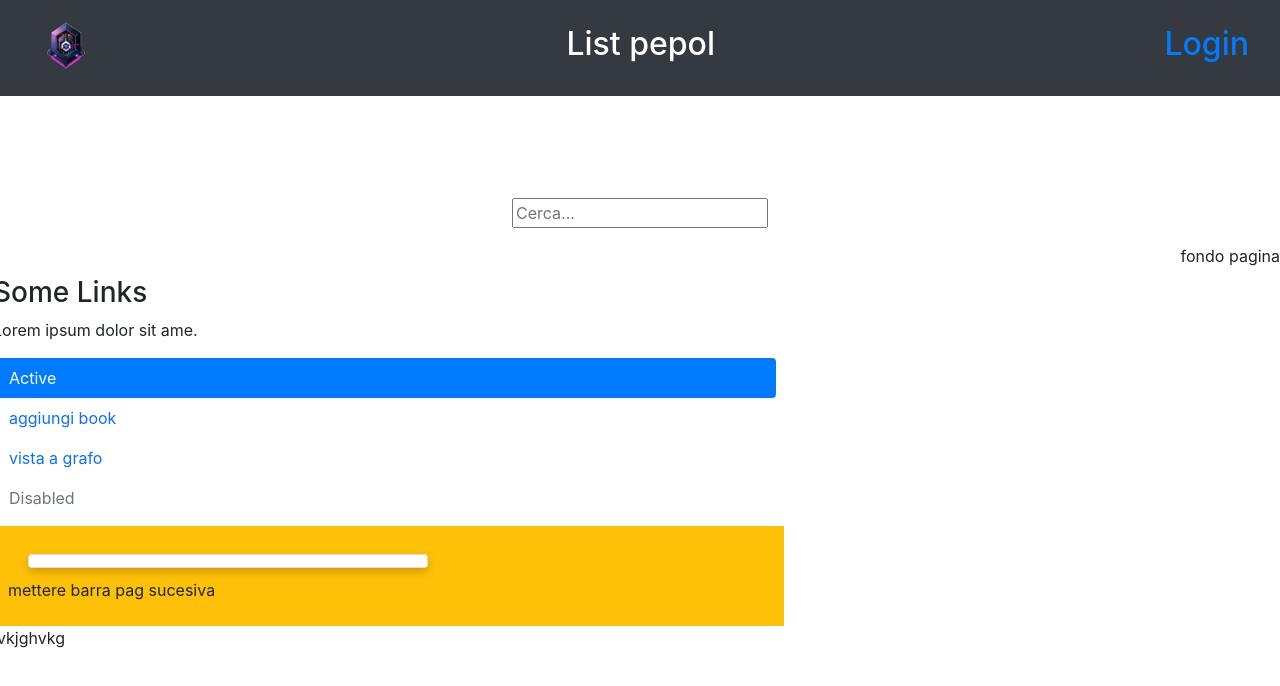
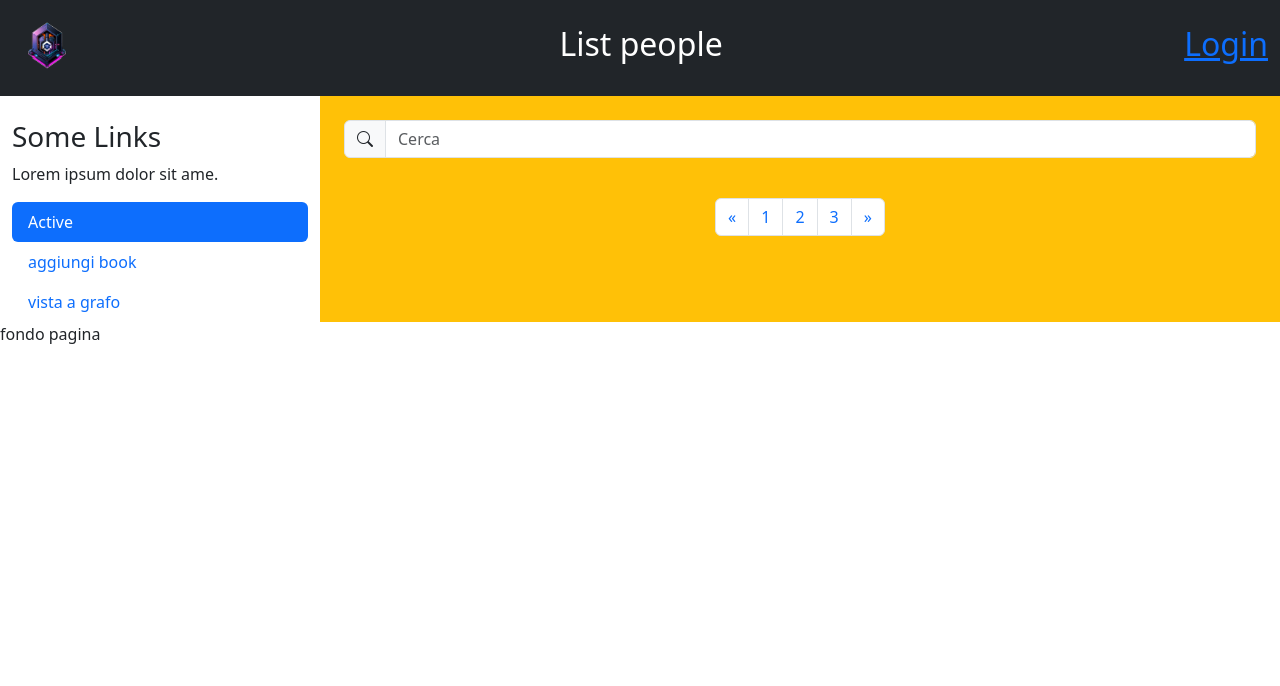
Before and after one commit to xpulvi/cpb_htm, a website: page lista_person/list_pepol.html in a window 1280 px wide. Drawn offline with nearby package versions, Linux system fonts and the light colour scheme; no server answers.

Commit message:
fix css list_pepol html

```diff
--- a/add_it/logic_ad_pepol.js
+++ b/add_it/logic_ad_pepol.js
@@ -2,6 +2,7 @@ function submitForm() {
     const form = document.getElementById('json_ad_pepol');
     const formData = new FormData(form);
 
+    console.log(formData);
     fetch('http://localhost:8080/person/insert', {
         method: 'POST',
         body: formData
--- a/lista_person/card_stayl.css
+++ b/lista_person/card_stayl.css
@@ -31,10 +31,9 @@
     margin-bottom: 1.25rem;
   }
 
-  /* Stili per il link nella carta */
+  /* Stili per il link nella card */
   .card-link {
     text-decoration: none;
-    color: #fff;
   }
 
   /* Stili per il pulsante nella carta */
--- a/lista_person/list_pepol.html
+++ b/lista_person/list_pepol.html
@@ -8,15 +8,16 @@
         <meta name="description" content="">
         <meta name="viewport" content="width=device-width, initial-scale=1">
         <link rel="icon" href="/imgini/logo_cpb_v02.png" type="image/x-icon">
+        <link href="https://cdn.jsdelivr.net/npm/bootstrap@5.3.3/dist/css/bootstrap.min.css" rel="stylesheet">
+        <link rel="stylesheet" href="https://cdn.jsdelivr.net/npm/bootstrap-icons@1.11.3/font/bootstrap-icons.min.css">
         <link rel="stylesheet" href="card_stayl.css">
-        <link href="https://cdn.jsdelivr.net/npm/bootstrap@5.3.3/dist/css/bootstrap.min.css" rel="stylesheet">
-        <link href="https://stackpath.bootstrapcdn.com/bootstrap/4.5.2/css/bootstrap.min.css" rel="stylesheet">
         <link rel="stylesheet" href="/imgini/logo_stayl.css">
-        <script src="https://cdn.jsdelivr.net/npm/bootstrap@5.3.3/dist/js/bootstrap.bundle.min.js"></script>
         <script src="greafica_list_person.js"></script>
         <script src="logic_list_pepol.js"></script>
+
     </head>
     <body>
+      <header>
 
         <nav class="navbar navbar-expand-sm bg-dark navbar-dark">
           <div class="container-fluid">
@@ -25,30 +26,20 @@
 
             </a>
 
-          <h2 class="text-white">List pepol</h2>
+            <h2 class="text-white">List people</h2>
             <h2 class=" text-white"><a href="login/login.html">Login</a></h2>
 
             </div>
         </nav>
+      </header>
 
-        <center>
-            <h2 class="col p-3 bg-primzxary  text-white">List people</h2>
-        </center>
-
-            <center>
-
-                <br>
-            <input type="text" id="search-bar" oninput="searchFunction()" placeholder="Cerca...">
-            <ul id="search-results">
-
-            </center>
-
-           <div id="contenitore">
-
-                <div class="d-flex justify-content-between mb-3">
+      <main>
+        <div class="container-fluid" id="contenitore">
+          <div class="row">
+          </div>
 
           <div class="row">
-                        <div class="p-2 ">
+            <div class="col-12 col-md-3">
 
               <h3 class="mt-4">Some Links</h3>
               <p>Lorem ipsum dolor sit ame.</p>
@@ -62,44 +53,51 @@
                 <li class="nav-item">
                   <a class="nav-link" href="/grafo/viue_graph.html">vista a grafo</a>
                 </li>
-                            <li class="nav-item">
-                              <a class="nav-link disabled" href="#">Disabled</a>
-                            </li>
               </ul>
               <hr class="d-sm-none">
             </div>
-
-
-
-
-                    <div class="p-2 bg-warning flex-fill ms-auto">
-
-
-                        <div class="container mt-3">
-                          <div class="card" style="width:400px">
-
-
-                              <div class="card-title" id="person-list"> </div>
+            <div class="col-12 col-md-9 bg-warning ms-auto" >
+              <div class="container">
+                <div class="row">
+                  <div class="col-12 my-4">
+                    <div class="input-group mb-3">
+                      <span class="input-group-text"><i class="bi bi-search"></i></span>
+                      <input type="text" class="form-control" placeholder="Cerca"  id="search-bar" oninput="searchFunction()">
+                    </div>
+                    <ul id="search-results"></ul>
+                  </div>
+                  <div class="col-12" id="person-list"></div>
+                  <div class="col-12">
+                    <nav class="d-flex justify-content-center" aria-label="People list page navigator">
+                      <ul class="pagination">
+                        <li class="page-item">
+                          <a class="page-link" href="#" aria-label="Previous">
+                            <span aria-hidden="true">&laquo;</span>
+                          </a>
+                        </li>
+                        <li class="page-item"><a class="page-link" href="#">1</a></li>
+                        <li class="page-item"><a class="page-link" href="#">2</a></li>
+                        <li class="page-item"><a class="page-link" href="#">3</a></li>
+                        <li class="page-item">
+                          <a class="page-link" href="#" aria-label="Next">
+                            <span aria-hidden="true">&raquo;</span>
+                          </a>
+                        </li>
+                      </ul>
+                    </nav>
+                  </div>
+                </div>
+              </div>
 
             </div>
 
-                        <div>
-                          <p>mettere barra pag sucesiva</p>
           </div>
         </div>
-                </div>
-                <p>vkjghvkg</p>
-           </div>
-
-
+      </main>
       <footer>
           <p> fondo pagina</p>
       </footer>
 
-
-
-
-        <script src="logic_list_pepol.js"></script>
-
+      <script src="https://cdn.jsdelivr.net/npm/bootstrap@5.3.3/dist/js/bootstrap.bundle.min.js"></script>
     </body>
 </html>
--- a/lista_person/logic_list_pepol.js
+++ b/lista_person/logic_list_pepol.js
@@ -56,15 +56,21 @@ function searchFunction() {
     const age = user.age_at_death === 1000 ? '' : user.age_at_death; // "∞" per indicare età infinita
     // non tocare gli ` apici
     card.innerHTML = `
-
-      <center> <img src="/imeg/icons8-user-96.png" alt="" width="90" height="100"> </center>
-      <h2>${fullName}</h2>
-      <p><strong>Description:</strong> ${user.descriptib_name}</p>
-      <p><strong>Nickname:</strong> ${user.nickname} ${nickname}</p>
-      <p><strong>Age at Death:</strong> ${age}</p>
-      <p><strong>Work:</strong> ${user.work}</p>
-      <p><strong>Wealthy:</strong> ${user.and_wealthy}</p>
-      <a href="/profilo_personagio/profilo.html" class="btn btn-primary">See Profile</a>
+        <img src="/imeg/icons8-user-96.png" class="card-img-top mx-auto mt-3" style="max-width:50px;" alt="Picture of ${fullName}">
+        <div class="card-body">
+          <h5 class="card-title">${fullName}</h5>
+          <p class="card-text">Some quick example text to build on the card title and make up the bulk of the card's content.</p>
+        </div>
+        <ul class="list-group list-group-flush">
+          <li class="list-group-item"><strong>Description:</strong> ${user.descriptib_name}</li>
+          <li class="list-group-item"><strong>Nickname:</strong> ${user.nickname} ${nickname}</li>
+          <li class="list-group-item"><strong>Age at Death:</strong> ${age}</li>
+          <li class="list-group-item"><strong>Work:</strong> ${user.work}</li>
+          <li class="list-group-item"><strong>Wealthy:</strong> ${user.and_wealthy}</li>
+        </ul>
+        <div class="card-body">
+          <a href="/profilo_personagio/profilo.html" class="card-link">See details </a>
+        </div>
     `;
 
     userCardsContainer.appendChild(card);
```
Lines whose indentation alone changed are shown as unchanged.
